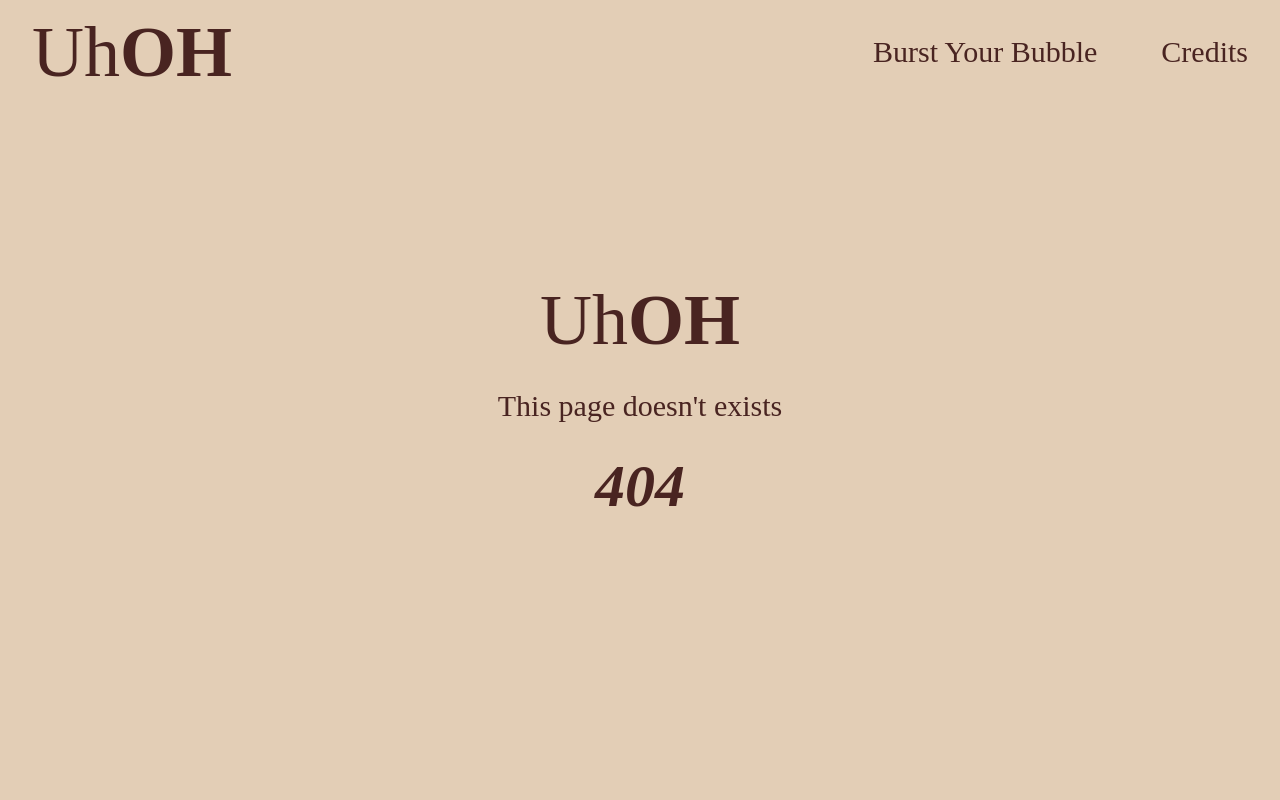
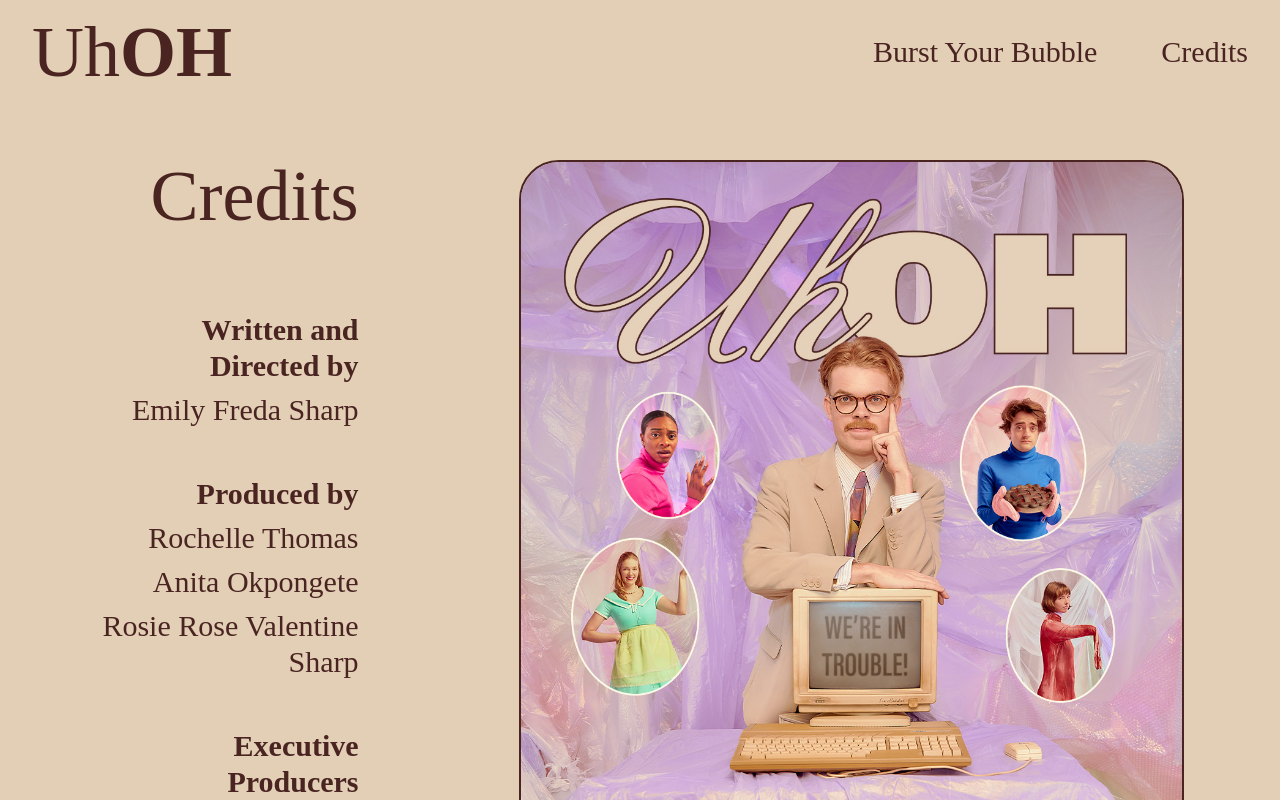
Before and after one commit to harrisoncparker/uhoh, a Next.js app: page /credits in a window 1280 px wide. Before the commit this address had no page. Shown: the top 800 px of the page. Built offline with nearby package versions, Linux system fonts and the light colour scheme; a web font is replaced by a local one.

Commit message:
page: credits

```diff
--- a/src/app/burst-your-bubble/page.js
+++ b/src/app/burst-your-bubble/page.js
@@ -57,7 +57,6 @@ export default function BurstYourBubble() {
                             <a href={`/${product.slug}`} className="w-full group/button" key={key}>
                                 <Image
                                     src={product.image}
-                                    // src={knowItAllImage}
                                     placeholder="blur"
                                     alt={product.slug}
                                     className="rounded-[40px] border-2 border-brand-dark mb-8"
--- /dev/null
+++ b/src/app/credits/page.js
@@ -0,0 +1,45 @@
+import Image from 'next/image'
+import WrapperSection from '@/wrappers/wrapper-section'
+
+import mainPosterImage from '@public/img/main-poster.jpg'
+import { creditsData } from '@/data/credits'
+
+const CreditSection = ({ creditSection }) => {
+    return (
+        <div className="mb-12">
+            <h2 className="font-bold">{creditSection.heading}</h2>
+            <ul>
+                {creditSection.items.map((creditItem, key) => (
+                    <li className="mt-2" key={key}>
+                        {creditItem}
+                    </li>
+                ))}
+            </ul>
+        </div>
+    )
+}
+
+export default function CreditsPage() {
+    return (
+        <section className="pt-32">
+            <WrapperSection>
+                <div className="flex">
+                    <div className="text-right">
+                        <h1 className="text-7xl	font-title stroke-2 mb-20">
+                            Credits
+                        </h1>
+                        {creditsData.map((creditSection, key) => <CreditSection creditSection={creditSection} key={key} />)}
+                    </div>
+                    <div className="flex-grow ml-40">
+                        <Image
+                            src={mainPosterImage}
+                            placeholder="blur"
+                            alt="uh oh - poster"
+                            className="w-full sticky top-28 rounded-[40px] border-2 border-brand-dark mb-8"
+                            />
+                    </div>
+                </div>
+            </WrapperSection>
+        </section>
+    )
+}
--- a/src/app/page.js
+++ b/src/app/page.js
@@ -11,7 +11,7 @@ export default function Home() {
             <section className="pt-24">
                 <WrapperSection>
                     <div>
-                        <div className="relative overflow-hidden w-full pt-[75%] mb-16 bg-white rounded-[80px] bg-brand-dark bg-cover bg-no-repeat bg-center border-2 border-brand-dark">
+                        <div className="relative overflow-hidden w-full pt-[75%] mb-16 bg-white rounded-[80px] bg-brand-purple-700 bg-cover bg-no-repeat bg-center border-2 border-brand-dark">
                             {/* play button */}
                             <Image
                                 src={videoCoverImage}
--- a/src/components/header.js
+++ b/src/components/header.js
@@ -3,7 +3,7 @@ import WrapperFull from "@/wrappers/wrapper-full"
 
 export default function Header() {
     return (
-        <header className="fixed top-0 left-0 right-0">
+        <header className="fixed top-0 left-0 right-0 z-20">
             <WrapperFull>
                 <div className="flex items-center justify-between">
                     <a href="/">
--- /dev/null
+++ b/src/data/credits.js
@@ -0,0 +1,221 @@
+export const creditsData = [
+    {
+        heading: 'Written and Directed by',
+        items: [
+            'Emily Freda Sharp',
+        ],
+    },
+    {
+        heading: 'Produced by',
+        items: [
+            'Rochelle Thomas',
+            'Anita Okpongete',
+            'Rosie Rose Valentine Sharp',
+        ],
+    },
+    {
+        heading: 'Executive Producers',
+        items: [
+            'Emily Freda Sharp',
+            'Harrison Parker',
+            'Jack Goodwin',
+        ],
+    },
+    {
+        heading: 'Executive Producers',
+        items: [
+            'Horatio Gould',
+            'Jahmila Heath',
+            'Luke Rollason',
+            'Meg Rose-Dixon',
+            'Ashley Young',
+        ],
+    },
+    {
+        heading: 'Director of Photography',
+        items: [
+            'Aman K Sahota',
+        ],
+    },
+    {
+        heading: 'Production Designer',
+        items: [
+            'Martha Howe',
+        ],
+    },
+    {
+        heading: 'Costume Designer',
+        items: [
+            'Cassie Walker Graham',
+        ],
+    },
+    {
+        heading: 'Post Producers',
+        items: [
+            'Ed Chambers',
+            'Katie Buxton',
+        ],
+    },
+    {
+        heading: 'Edited by',
+        items: [
+            'Akhil Kanukuntla',
+        ],
+    },
+    {
+        heading: 'Sound Designer',
+        items: [
+            'Harry Butcher',
+        ],
+    },
+    {
+        heading: 'VFX Artists',
+        items: [
+            'Sarah Ann-Banks',
+            'Ikki Dhesi',
+        ],
+    },
+    {
+        heading: 'Music Supervisor',
+        items: [
+            'Marlon Roudette',
+        ],
+    },
+    {
+        heading: 'Composer',
+        items: [
+            'Kent Azares',
+        ],
+    },
+    {
+        heading: 'Colourist',
+        items: [
+            'Caroline Morin',
+        ],
+    },
+    {
+        heading: 'Stills Photographer',
+        items: [
+            'Leonie Maya Isaac',
+        ],
+    },
+    {
+        heading: 'Graphic Designer',
+        items: [
+            'Amy Fullalove',
+        ],
+    },
+    {
+        heading: 'Illustrator',
+        items: [
+            'Sara Andreasson',
+        ],
+    },
+    {
+        heading: 'Prop Maker',
+        items: [
+            'Alice Horton',
+        ],
+    },
+    {
+        heading: 'Hair & Makeup Artist',
+        items: [
+            'Angharad Jones Buxton',
+        ],
+    },
+    {
+        heading: '1st Assistant Director',
+        items: [
+            'Sean McAlinden',
+        ],
+    },
+    {
+        heading: '2nd Assistant Director',
+        items: [
+            'Isha Thorat',
+        ],
+    },
+    {
+        heading: '1st AC',
+        items: [
+            'Alex Finlayson',
+        ],
+    },
+    {
+        heading: '2nd AC',
+        items: [
+            'Alessio Morreale',
+        ],
+    },
+    {
+        heading: 'Steadicam',
+        items: [
+            'James Thomas',
+        ],
+    },
+    {
+        heading: 'Sound Recordist',
+        items: [
+            'Alex Milson',
+        ],
+    },
+    {
+        heading: 'Gaffer',
+        items: [
+            'Jeff Celis',
+        ],
+    },
+    {
+        heading: 'Sparks',
+        items: [
+            'Louise Tse',
+            'Paulo Dalla Costa',
+        ],
+    },
+    {
+        heading: '2nd AC Trainee',
+        items: [
+            'Sujeath Navaratnam',
+        ],
+    },
+    {
+        heading: 'Art Assistants',
+        items: [
+            'Asmae el Ouariachi',
+            'Thea Battin',
+            'Hannah Korting',
+        ],
+    },
+    {
+        heading: '2nd AC Trainee',
+        items: [
+            'Elisa Pantera',
+        ],
+    },
+    {
+        heading: "'I Hate it Here'",
+        items: [
+            "Performed by 'So Good'",
+            "Written by Sophie Bokor-Ingram,",
+            "Johnny 'itch' Fox, Tom Loffman",
+            "Courtesy of Meatball Records",
+        ],
+    },
+    {
+        heading: "TikToks",
+        items: [
+            "@jeremyandrewdavis",
+            "@clairewesson",
+            "@tedtalks - Joy Buolamwini",
+        ],
+    },
+    {
+        heading: "Made with the support of:",
+        items: [
+            "PANAVISION",
+            "PANALUX",
+            "WAVE STUDIOS",
+            "KODE",
+        ]
+    }
+]
--- a/tailwind.config.js
+++ b/tailwind.config.js
@@ -12,6 +12,11 @@ module.exports = {
       colors: {
         "brand-dark": "#492421",
         "brand-light": "#E3CEB6",
+        "brand-purple": {
+          "DEFAULT": "#E4C3EB",
+          "500" : "#E4C3EB",
+          "700" : "#975BAD",
+        }
       },
       fontFamily: {
         title: ["annabelle-jf"],
```
